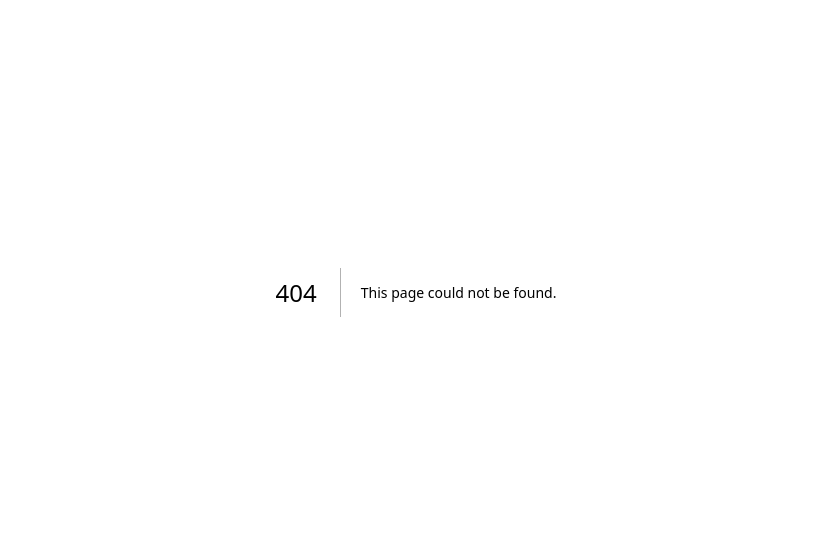
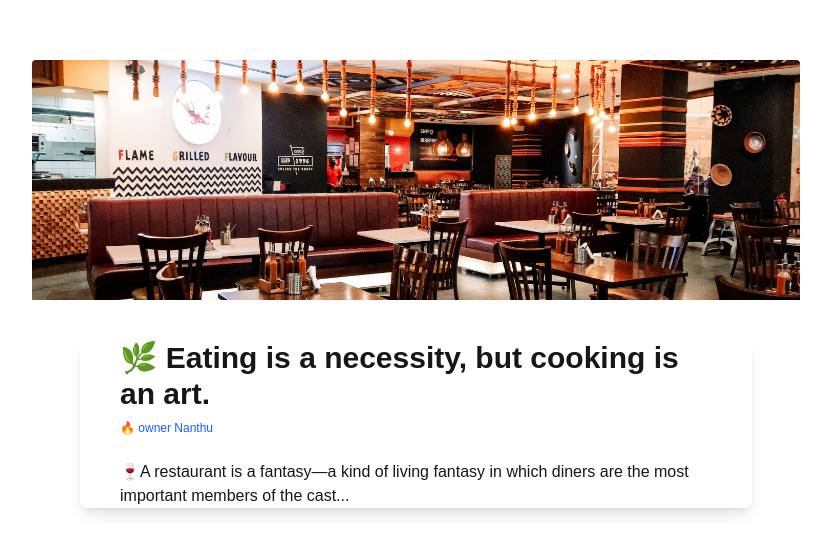
Before and after one commit to Esaivani2003/rest-app, a Next.js app: page /article in a window 1280 px wide. Before the commit this address had no page. Shown: the part 108-662 px from the top of the page, without its empty margins (224-1055 px from the left). Built offline with nearby package versions, Linux system fonts and the light colour scheme.

Commit message:
article update

```diff
--- a/next.config.ts
+++ b/next.config.ts
@@ -1,8 +1,13 @@
 import type { NextConfig } from "next";
 
 const nextConfig: NextConfig = {
-  /* config options here */
-  reactStrictMode: true,
+  images: {
+    domains: ["source.unsplash.com"],
+  },
 };
 
+module.exports = nextConfig;
+  /* config options here */
+
+
 export default nextConfig;
--- /dev/null
+++ b/src/components/article.tsx
@@ -0,0 +1,49 @@
+"use client";
+import Image from "next/image";
+
+const ArticleCard = () => {
+  return (
+    <div className="p-5 mx-auto sm:p-10 md:px-16 dark:bg-gray-100 dark:text-gray-800">
+      <div className="flex flex-col max-w-3xl mx-auto overflow-hidden rounded">
+        {/* Article Image */}
+        <div className="relative w-full mb-6 h-60 sm:h-60">
+          <Image
+            src="/banner.jpg"
+            alt="Article Image"
+            layout="fill"
+            objectFit="cover"
+            className="dark:bg-gray-500"
+          />
+        </div>
+
+        {/* Article Content */}
+        <div className="px-6 m-4 relative mx-auto  space-y-6 lg:max-w-2xl sm:px-10 sm:mx-12 lg:rounded-md dark:bg-gray-50 shadow-lg">
+          <div className="space-y-2">
+            <a
+              rel="noopener noreferrer"
+              href="#"
+              className="inline-block text-2xl font-semibold sm:text-3xl hover:text-gray-500 transition"
+            >
+             🌿 Eating is a necessity, but cooking is an art.
+            </a>
+            <p className="text-xs dark:text-gray-600">
+              {" "}
+              <a
+                rel="noopener noreferrer"
+                href="#"
+                className="text-xs hover:underline text-blue-600"
+              >
+                🔥 owner Nanthu
+              </a>
+            </p>
+          </div>
+          <div className="dark:text-gray-800">
+            <p>🍷A restaurant is a fantasy—a kind of living fantasy in which diners are the most important members of the cast...</p>
+          </div>
+        </div>
+      </div>
+    </div>
+  );
+};
+
+export default ArticleCard;
--- a/src/components/login.tsx
+++ b/src/components/login.tsx
@@ -87,7 +87,8 @@ const AuthForm = () => {
                 required
               />
             </div>
-            <button className="w-full py-3 font-semibold rounded-md bg-violet-600 text-white hover:bg-violet-700 transition duration-300 ease-in-out">
+
+            <button onClick={()=> router.push("/article")} className="w-full py-3 font-semibold rounded-md bg-violet-600 text-white hover:bg-violet-700 transition duration-300 ease-in-out">
               {isSignUp ? "Sign Up" : "Sign In"}
             </button>
           </form>
--- /dev/null
+++ b/src/pages/article/index.tsx
@@ -0,0 +1,10 @@
+"use client";
+import ArticleCard from "@/components/article";
+
+export default function Home() {
+  return (
+    <main className="flex flex-col items-center justify-center min-h-screen px-5">
+      <ArticleCard />
+    </main>
+  );
+}
```
Also changed, not shown: public/banner.jpg (added).
